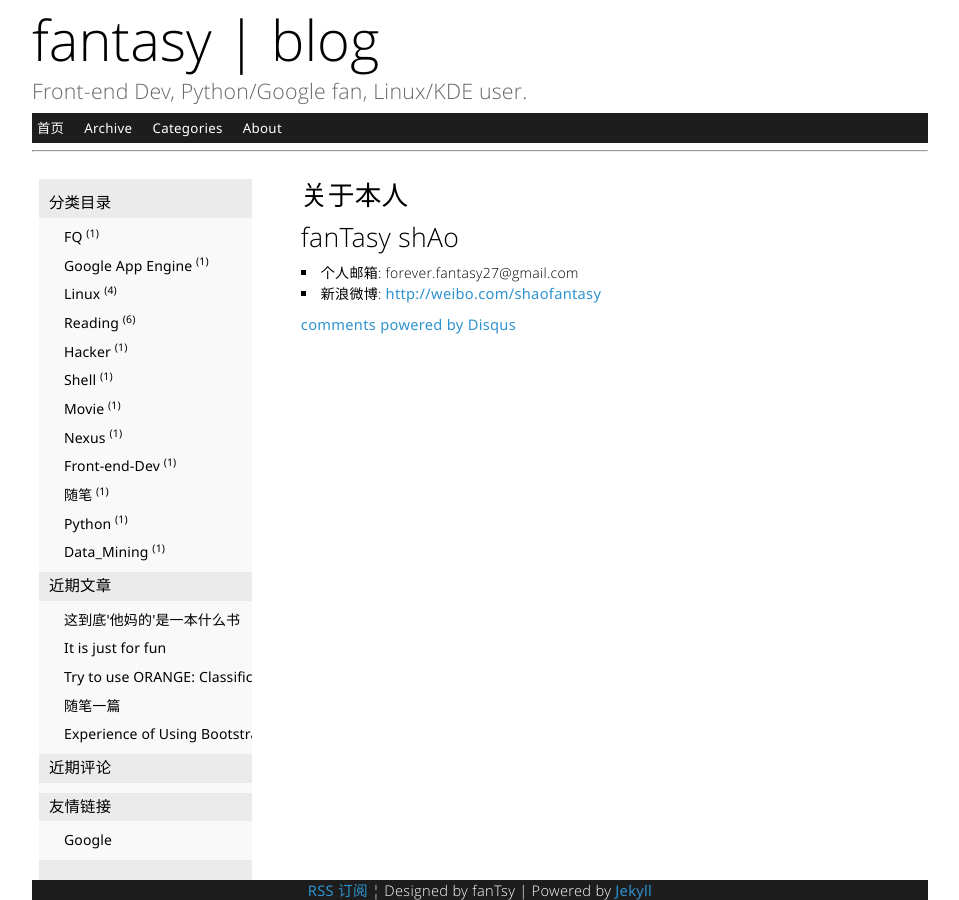
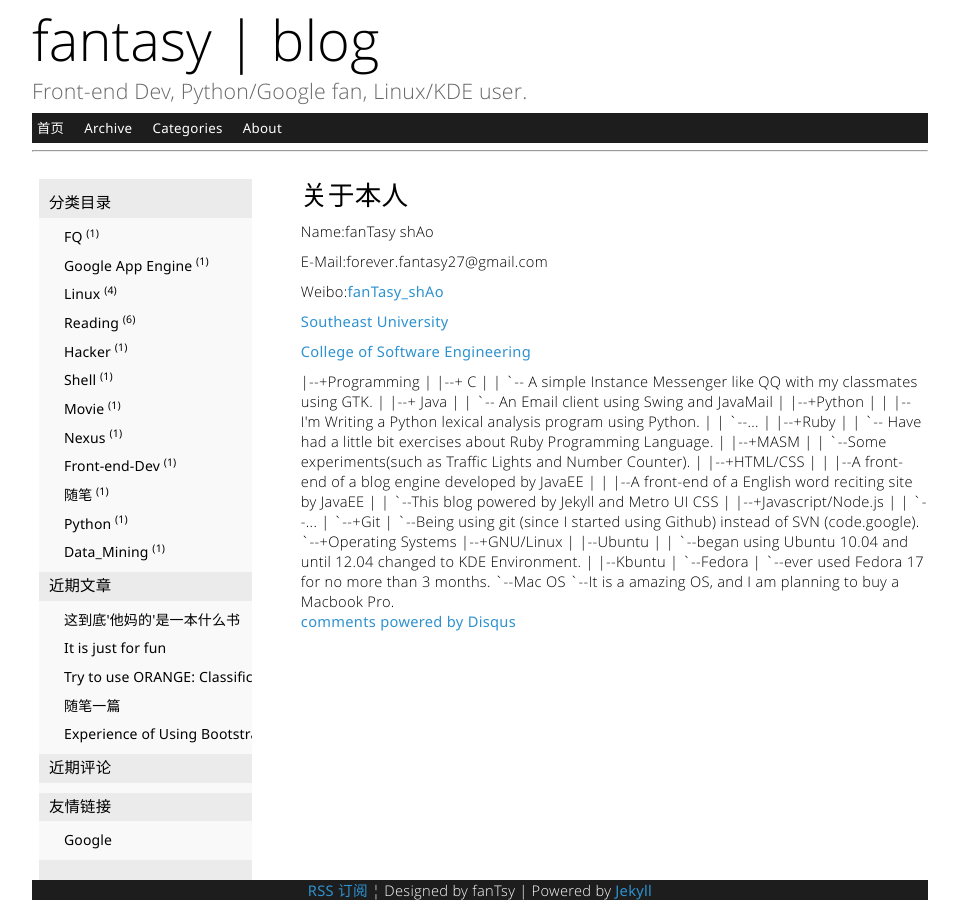
Before and after one commit to SFantasy/blog, a Jekyll site: the page built from about.html, in a window 1280 px wide. Shown: the whole page, without its empty margins (160-1119 px from the left). Built offline with Jekyll 4.4.1, drawn with Linux system fonts in a browser that asks for light colours; Markdown is read by kramdown in place of the engine named in the settings; comment, search, counter and statistics services are not loaded.

Commit message:
Update about.html

```diff
--- a/about.html
+++ b/about.html
@@ -4,8 +4,40 @@ layout: page
 comments: yes
 ---
 
-<h2>fanTasy shAo</h2>
-<ul>
-<li>个人邮箱:  forever.fantasy27@gmail.com</li>
-<li>新浪微博: <a href="http://weibo.com/shaofantasy">http://weibo.com/shaofantasy</a></li>
-</ul>
+<p>  Name:fanTasy shAo</p>
+<p>E-Mail:forever.fantasy27@gmail.com</p>
+<p> Weibo:<a href="http://weibo.com/shaofantasy">fanTasy_shAo</a>
+<p><a href="http://www.seu.edu.cn">Southeast University</a></p>
+<p><a href="http://cose.seu.edu.cn">College of Software Engineering</a></p>
+
+<section>
+  |--+Programming
+  |   |--+ C
+  |   |   `-- A simple Instance Messenger like QQ with my classmates using GTK.
+  |   |--+ Java
+  |   |   `-- An Email client using Swing and JavaMail
+  |   |--+Python
+  |   |   |-- I'm Writing a Python lexical analysis program using Python.
+  |   |   `--...
+  |   |--+Ruby
+  |   |   `-- Have had a little bit exercises about Ruby Programming Language.
+  |   |--+MASM
+  |   |    `--Some experiments(such as Traffic Lights and Number Counter).
+  |   |--+HTML/CSS
+  |   |     |--A front-end of a blog engine developed by JavaEE
+  |   |     |--A front-end of a English word reciting site by JavaEE
+  |   |     `--This blog powered by Jekyll and Metro UI CSS
+  |   |--+Javascript/Node.js
+  |   |     `--...
+  |   `--+Git
+  |        `--Being using git (since I started using Github) instead of SVN (code.google).
+  `--+Operating Systems
+      |--+GNU/Linux
+      |     |--Ubuntu
+      |     |  `--began using Ubuntu 10.04 and until 12.04 changed to KDE Environment.
+      |     |--Kbuntu
+      |     `--Fedora
+      |        `--ever used Fedora 17 for no more than 3 months.
+      `--Mac OS
+          `--It is a amazing OS, and I am planning to buy a Macbook Pro.
+</section>
```
